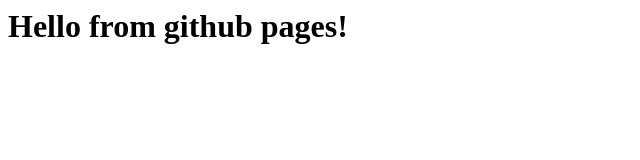
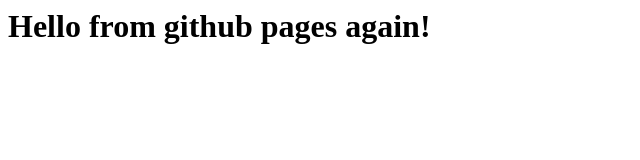
Before and after one commit to aceaicovski/aceaicovski.github.io, a plain HTML site: page index.html in a window 1280 px wide. Shown: the whole page, without its empty margins (0-640 px from the left). Drawn offline with Linux system fonts and the light colour scheme.

Commit message:
another commit

```diff
--- a/index.html
+++ b/index.html
@@ -1 +1 @@
-<h1>Hello from github pages!</h1>
+<h1>Hello from github pages again!</h1>
```
